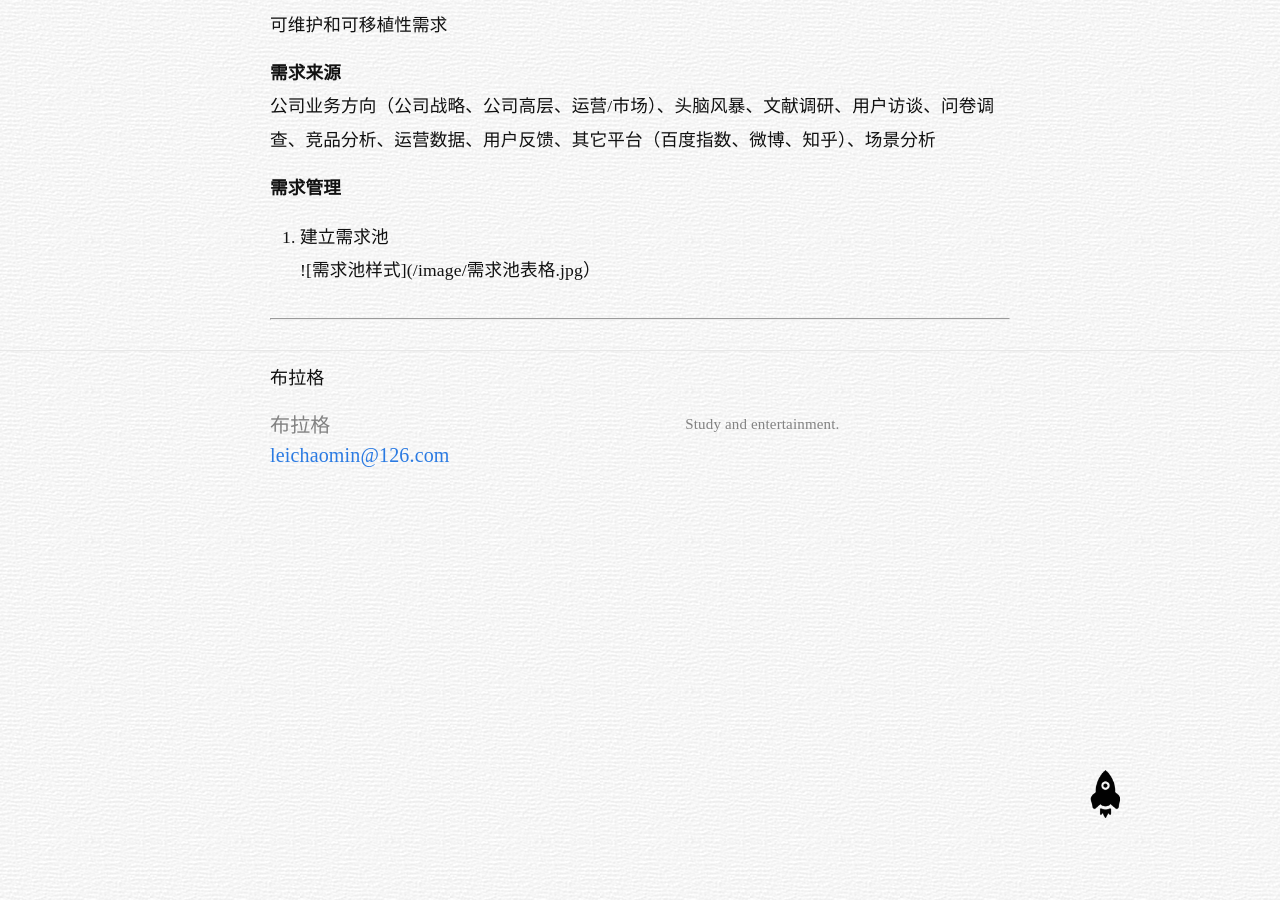
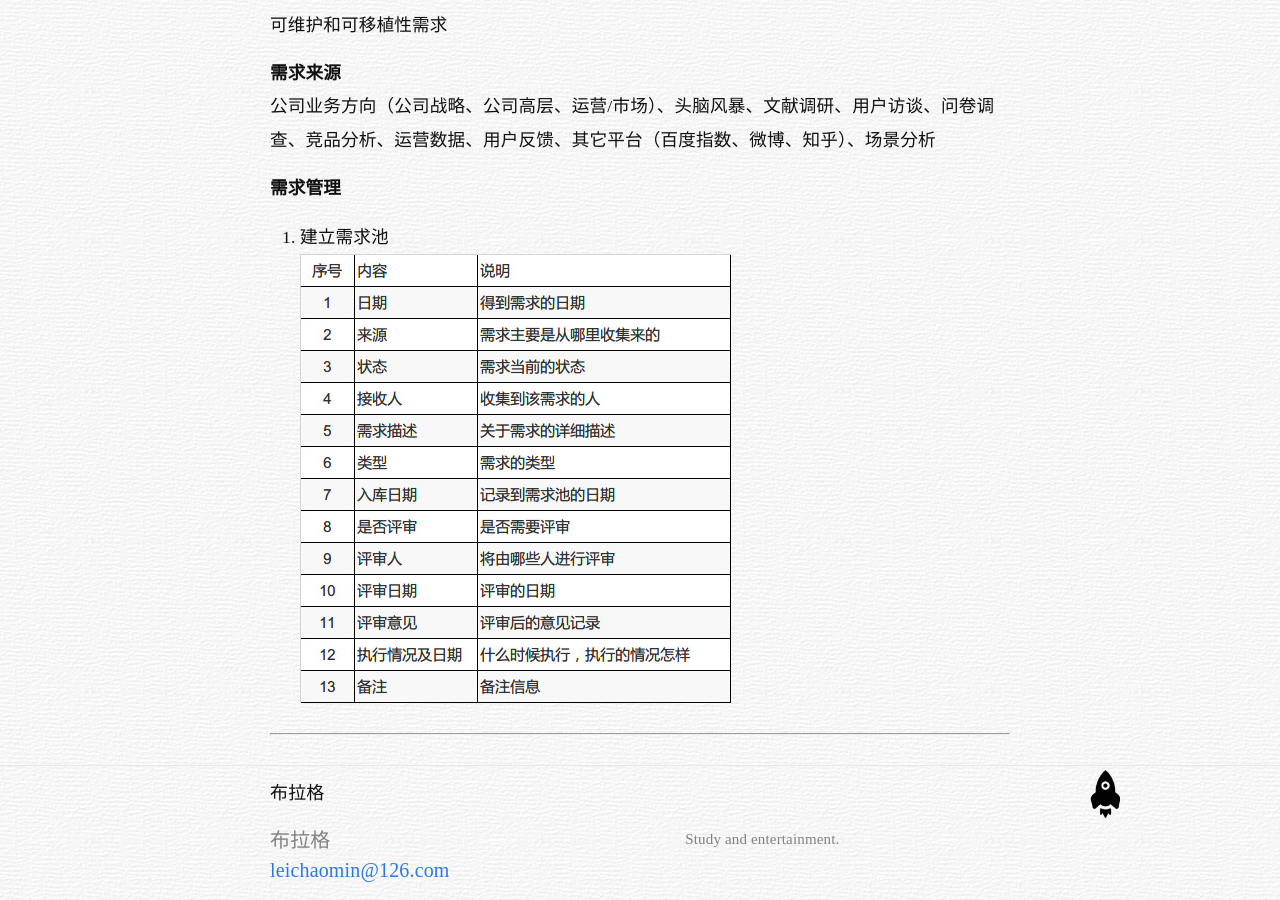
Before and after one commit to Besideme/besideme.github.io, a Jekyll site: the page built from _posts/2016-11-17-manage-demand-note.md, in a window 1280 px wide and 900 px high, scrolled down 1109 px. Built offline with Jekyll 4.4.1, drawn with Linux system fonts in a browser that asks for light colours; nearby versions of some CDN libraries; comment, search, counter and statistics services are not loaded.

Commit message:
Update 2016-11-17-manage-demand-note.md

```diff
--- a/_posts/2016-11-17-manage-demand-note.md
+++ b/_posts/2016-11-17-manage-demand-note.md
@@ -44,4 +44,4 @@ categories: jekyll update
 **需求管理**
 
 1. 建立需求池
-![需求池样式](/image/需求池表格.jpg）
+![需求池样式](/image/需求池表格.jpg)
```
